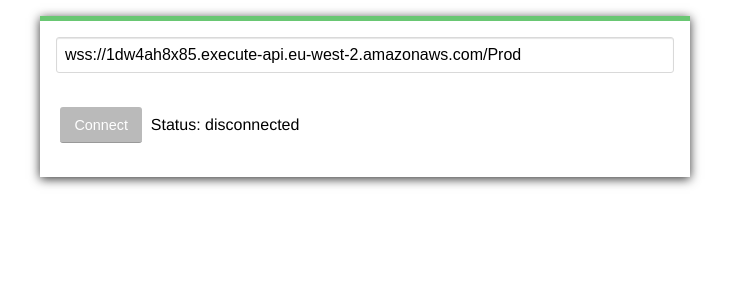
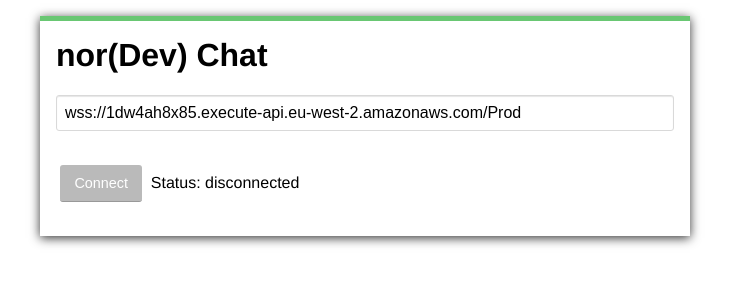
Before and after one commit to thebeebs/demo-chat-application, a plain HTML site: page index.html in a window 1280 px wide. Shown: the whole page, without its empty margins (275-1004 px from the left). Drawn offline with nearby package versions, Linux system fonts and the light colour scheme.

Commit message:
Update index.html

```diff
--- a/index.html
+++ b/index.html
@@ -4,14 +4,14 @@
 <head>
     <meta charset="utf-8" />
     <meta name="viewport" content="width=device-width, initial-scale=1.0" />
-    <title>Chat In Chester</title>
+    <title>NorDev Chat</title>
     <link rel="stylesheet" href="index.css">
 </head>
 
 <body>
     <div id="page-wrapper">
         <div id="app">
-
+            <h1>nor(Dev) Chat</h1>
             <input class="socket" v-model="socketAddress" v-if="status === 'disconnected'" placeholder="enter a websocket address here">
             <br /><br />
             <button @click="connect" v-if="status === 'disconnected'">Connect</button> Status: {{ status }}
```
